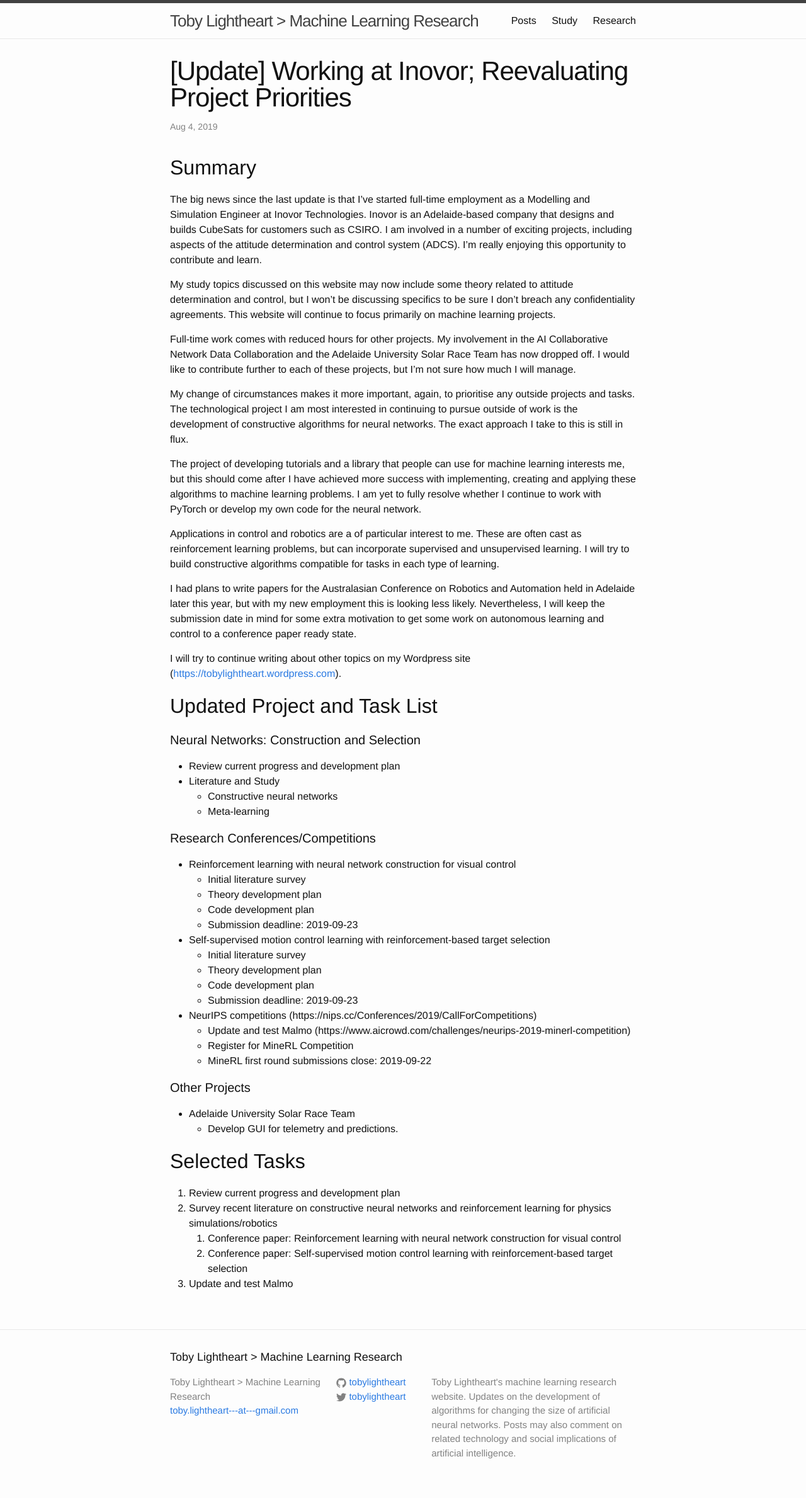
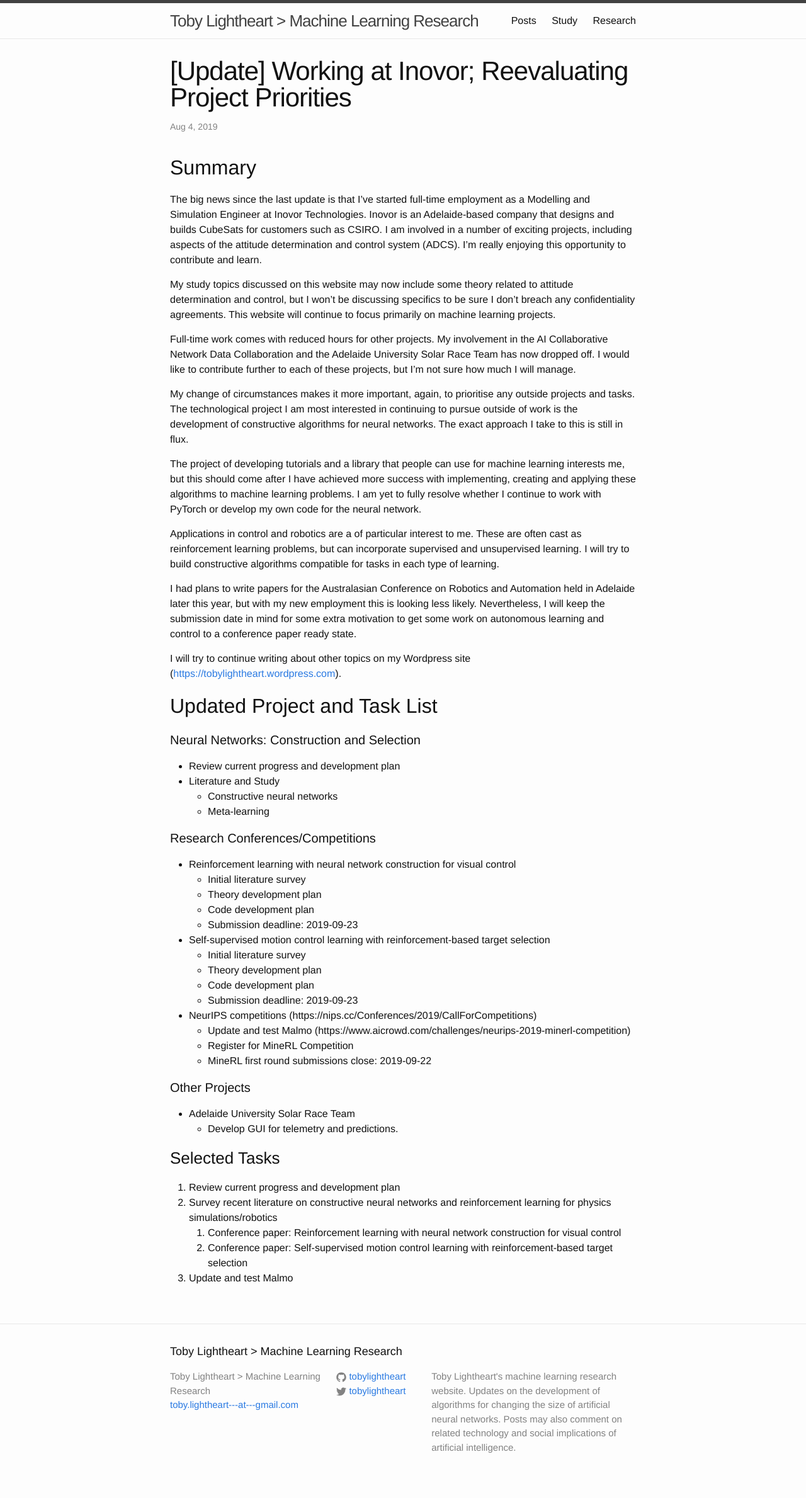
Before and after one commit to tobylightheart/tobylightheart.github.io, a Jekyll site: the page built from my_collections/_posts/2019-08-04-working-at-inovor-reevaluating-project-priorities.markdown, in a window 1280 px wide. Shown: the whole page at 63% size. Built offline with Jekyll 4.4.1, drawn with Linux system fonts in a browser that asks for light colours.

```diff
--- a/my_collections/_posts/2019-08-04-working-at-inovor-reevaluating-project-priorities.markdown
+++ b/my_collections/_posts/2019-08-04-working-at-inovor-reevaluating-project-priorities.markdown
@@ -65,7 +65,7 @@ I will try to continue writing about other topics on my Wordpress site ([https:/
 - Adelaide University Solar Race Team
     - Develop GUI for telemetry and predictions.
 
-## Selected Tasks
+### Selected Tasks
 
 1. Review current progress and development plan
 2. Survey recent literature on constructive neural networks and reinforcement learning for physics simulations/robotics
```
